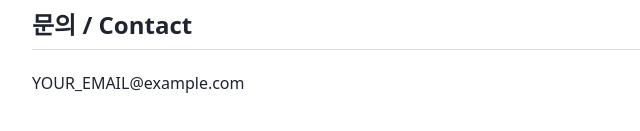
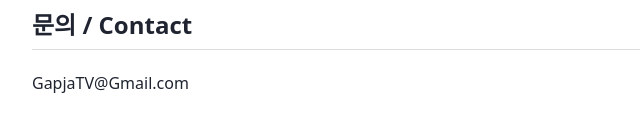
Before and after one commit to gapjatv/QuicjCal, a plain HTML site: page index.html in a window 1280 px wide. Shown: the part 925-1056 px from the top of the page, 228-868 px from the left. Drawn offline with Linux system fonts and the light colour scheme.

Commit message:
Update index.html

```diff
--- a/index.html
+++ b/index.html
@@ -38,6 +38,6 @@ QuickCal requests only the Google Calendar permission needed to create the event
 See the <a href="privacy.html">Privacy Policy</a>.</p>
 
 <h2>문의 / Contact</h2>
-<p>YOUR_EMAIL@example.com</p>
+<p>GapjaTV@Gmail.com</p>
 </body>
 </html>
```
